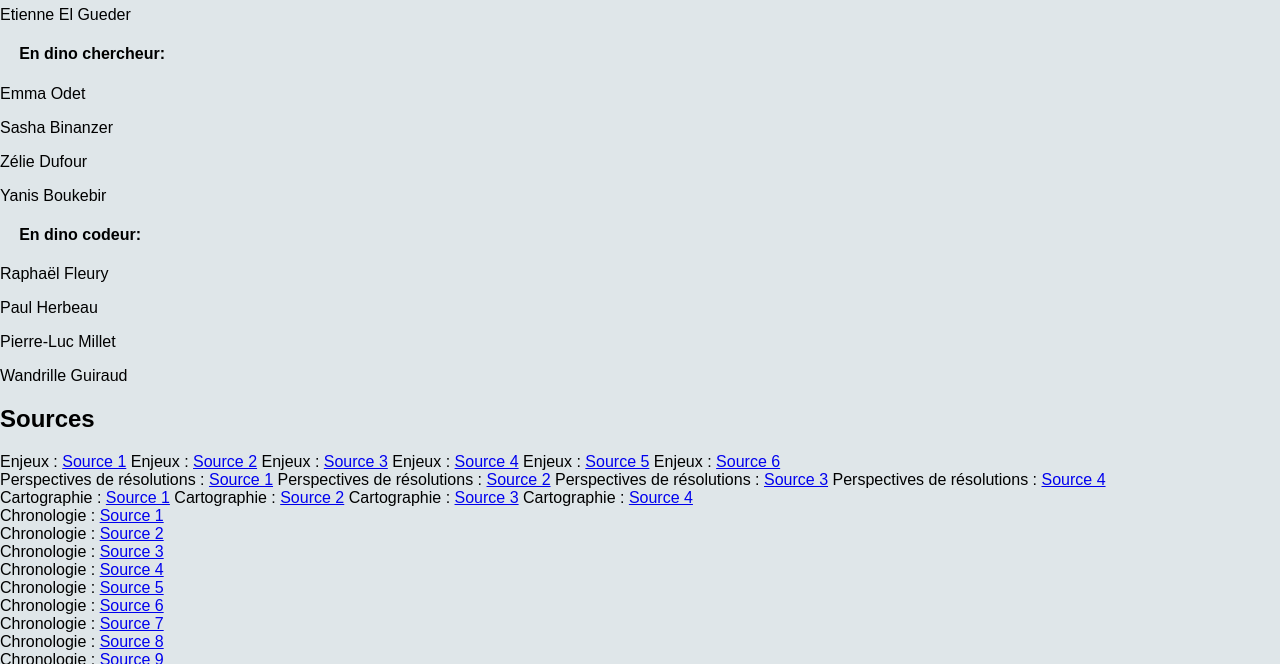
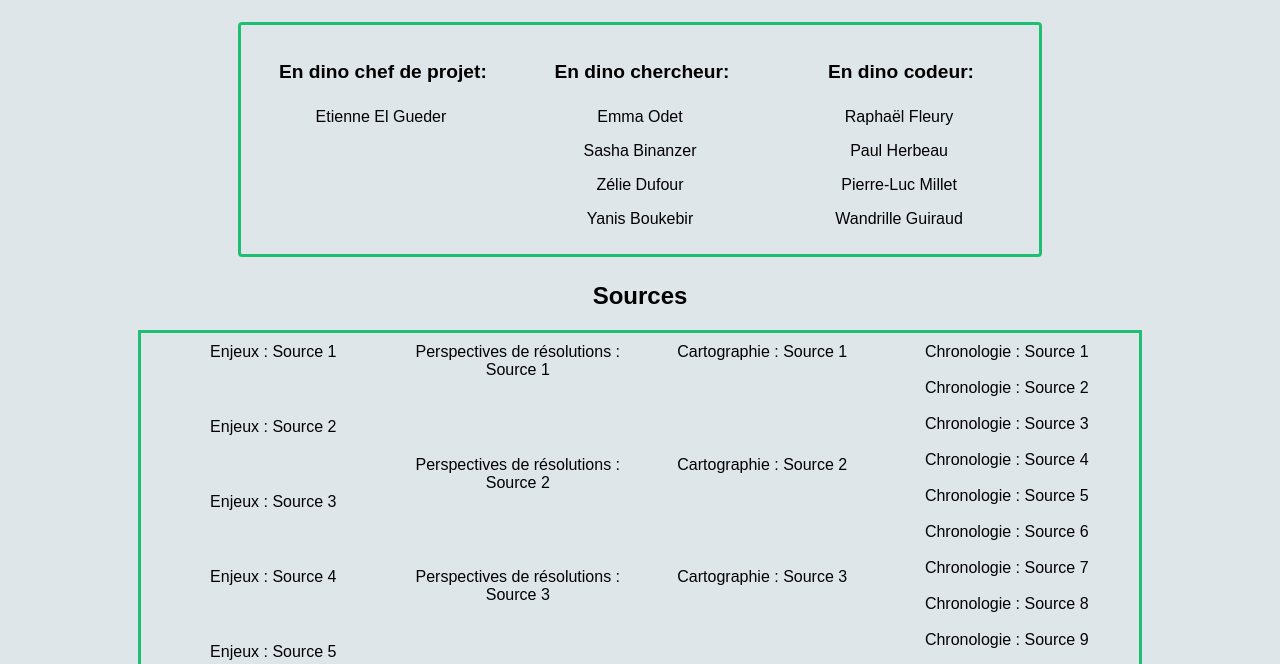
Before and after one commit to Paulrbo/DINOFAKE, a plain HTML site: page apropos.html in a window 1280 px wide. Shown: the part 150-814 px from the top of the page. Drawn offline with nearby package versions, Linux system fonts and the light colour scheme; the site is published under a folder, as on GitHub Pages, so addresses that start at the root find nothing.

Commit message:
Update apropos.html

```diff
--- a/apropos.html
+++ b/apropos.html
@@ -1,7 +1,7 @@
 <!DOCTYPE html>
 <html>
   <head>
-    <link rel="stylesheet" href="/assets/css/Apropos.css" />
+    <link rel="stylesheet" href="assets/css/Apropos.css" />
     <link rel="stylesheet" type="text/css" href="assets/css/style.css" />
     <link rel="stylesheet" type="text/css" href="assets/css/home.css" />
     <link rel="icon" type="image/jpg" href="assets/img/logodinof.png" />
```
